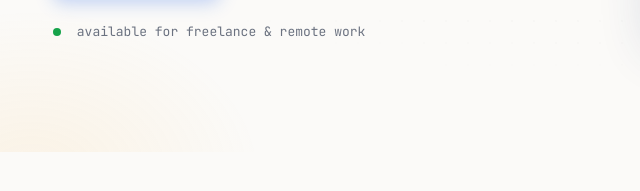
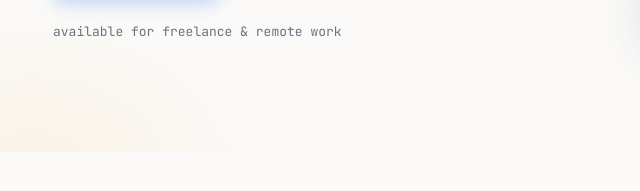
Before and after one commit to abdulsalam-create/abdulsalam-create.github.io, a plain HTML site: page index.html in a window 1280 px wide. Shown: the part 517-708 px from the top of the page, 71-711 px from the left. Drawn offline with nearby package versions, Linux system fonts and the light colour scheme.

Commit message:
Remove availability status dot

```diff
--- a/index.html
+++ b/index.html
@@ -44,7 +44,7 @@
                     <a class="btn btn-primary" href="pdf.pdf" download="Abdulsalam-Abdulsalam-CV.pdf"><i class="bi bi-download"></i> Download CV</a>
                     <a class="btn btn-ghost" href="https://github.com/abdulsalam-create" target="_blank"><i class="bi bi-github"></i> GitHub</a>
                 </div>
-                <p class="hero-note"><span class="dot"></span> available for freelance &amp; remote work</p>
+                <p class="hero-note">available for freelance &amp; remote work</p>
             </div>
             <div class="terminal" aria-label="Summary of my work">
                 <div class="terminal-bar">
```
